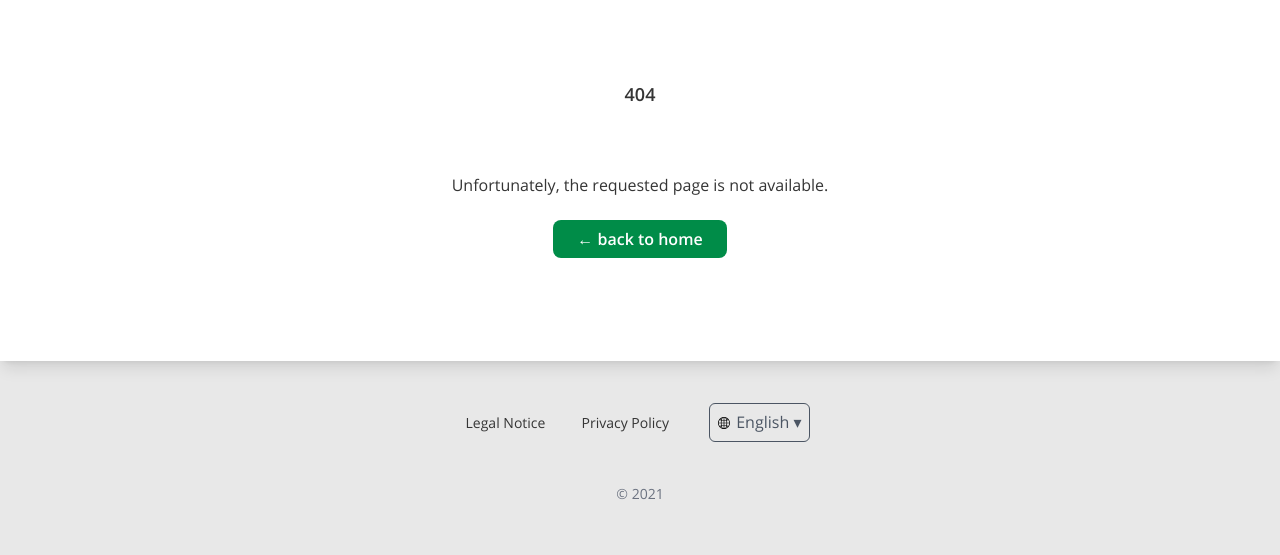
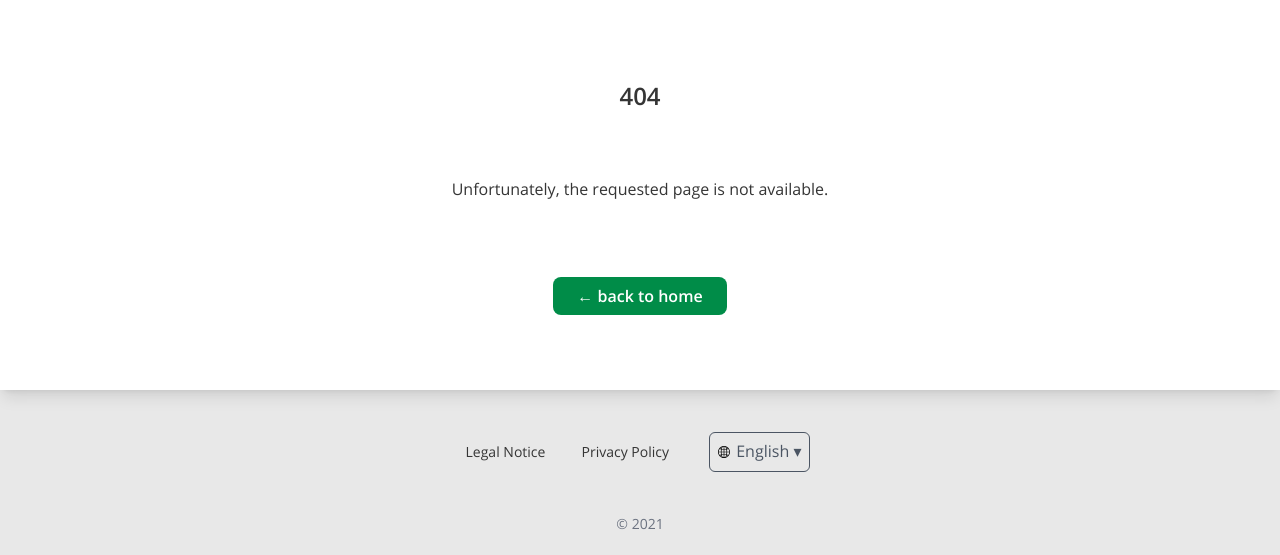
Before and after one commit to jekuer/php-microsite-boilerplate, a PHP site: page /error in a window 1280 px wide. Shown: the part 144-699 px from the top of the page. Run offline with PHP 8.4, Linux system fonts and the light colour scheme; style sheets or scripts are compiled from the project's sources.

Commit message:
more dummy page fixes

```diff
--- a/pages/error.php
+++ b/pages/error.php
@@ -1,6 +1,4 @@
 
-<h1 itemprop="headline" class="font-semibold text-lg pb-16"><?php echo T_('404'); ?></h1>
-<h2><?php echo T_('Unfortunately, the requested page is not available.'); ?></h2>
-<p>&nbsp;</p>
-<a href="<?php echo $the_page_url_full; ?>" class="text-white no-underline bg-primary border-0 py-2 px-6 focus:outline-none hover:bg-gray-600 hover:text-white hover:shadow-md rounded-lg">&larr; <?php echo T_('back to home'); ?></a>
-<p>&nbsp;</p>
+<h1 itemprop="headline" class="font-semibold text-2xl pb-16"><?php echo T_('404'); ?></h1>
+<h2 class="pb-20"><?php echo T_('Unfortunately, the requested page is not available.'); ?></h2>
+<a href="<?php echo $the_page_url_full; ?>" class="text-white no-underline bg-primary border-0 my-6 py-2 px-6 focus:outline-none hover:bg-gray-600 hover:text-white hover:shadow-md rounded-lg">&larr; <?php echo T_('back to home'); ?></a>
--- a/pages/offline.php
+++ b/pages/offline.php
@@ -1,3 +1,3 @@
 
-<h1 itemprop="headline" class="font-semibold text-lg pb-16"><?php echo T_('Offline'); ?></h1>
-<h2><?php echo T_('You are offline. Please check your internet connection and try again.'); ?></h2>
+<h1 itemprop="headline" class="font-semibold text-2xl pb-16"><?php echo T_('Offline'); ?></h1>
+<h2 class="pb-20"><?php echo T_('You are offline. Please check your internet connection and try again.'); ?></h2>
```
